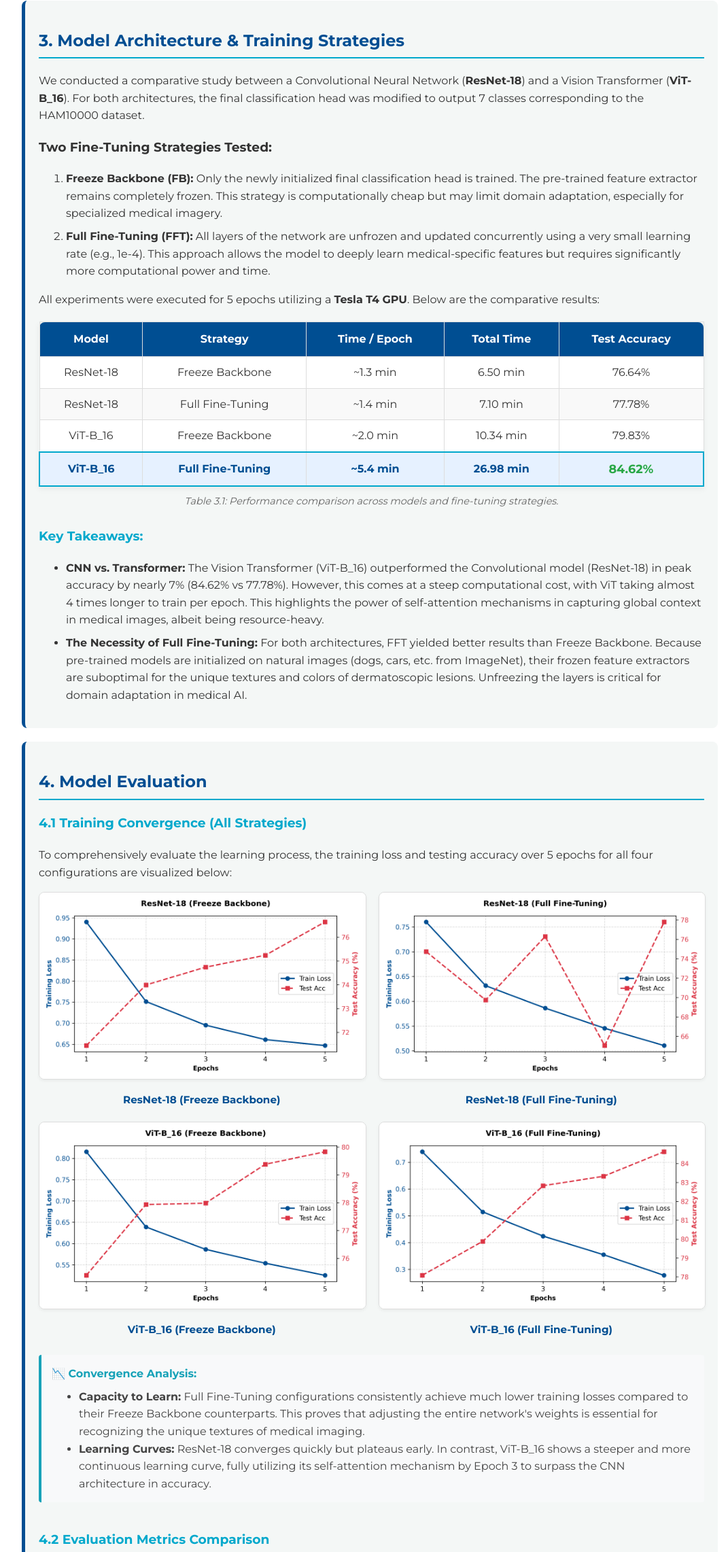
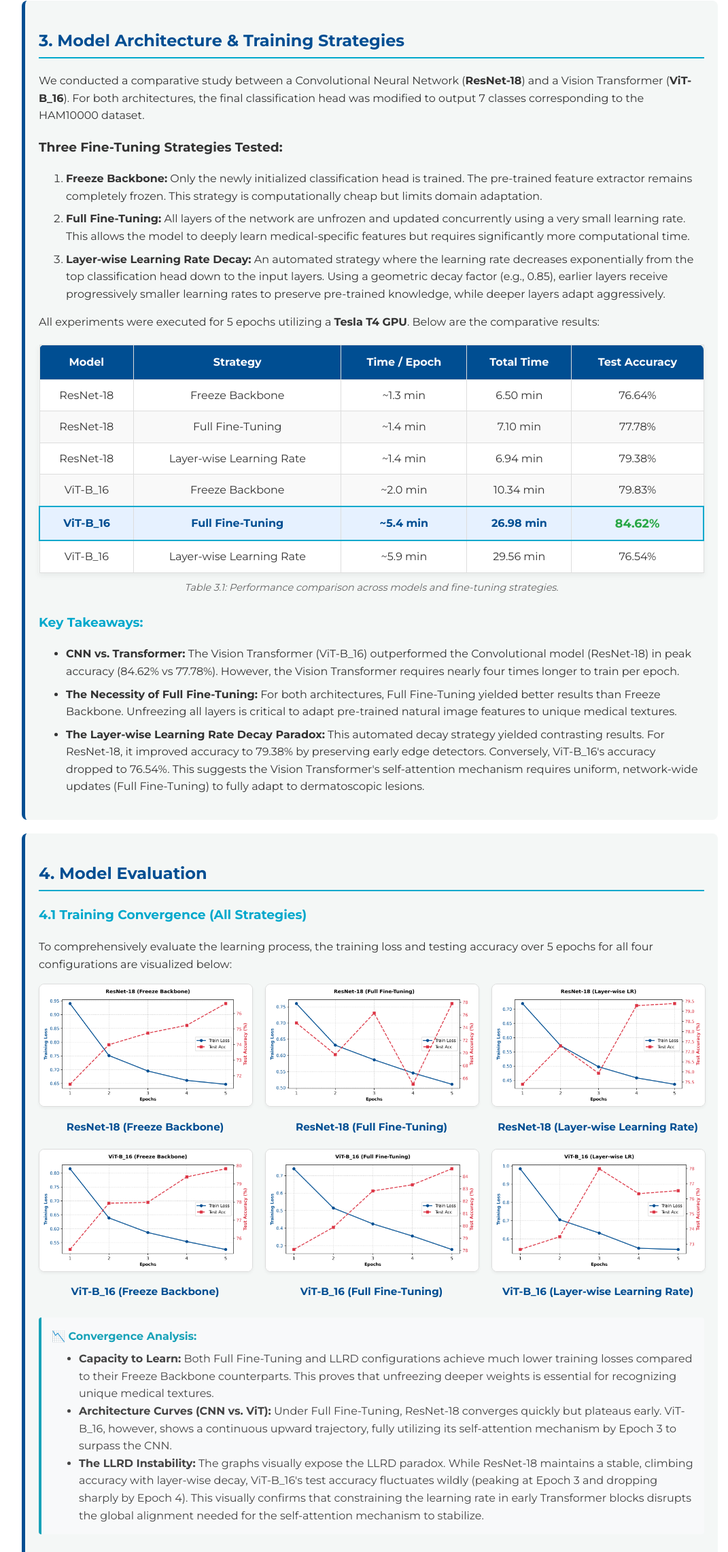
Before and after one commit to nghdunggg/deeplearningreport, a plain HTML site: page image.html in a window 1280 px wide. Shown: the part 3229-5512 px from the top of the page at 68% size, without its empty margins (96-1167 px from the left). Drawn offline with Linux system fonts and the light colour scheme.

Commit message:
Add files via upload

```diff
--- a/image.html
+++ b/image.html
@@ -121,10 +121,11 @@
             <h2 style="color: #004e92; border-bottom: 2px solid #00a8cc; padding-bottom: 5px;">3. Model Architecture & Training Strategies</h2>
             <p>We conducted a comparative study between a Convolutional Neural Network (<strong>ResNet-18</strong>) and a Vision Transformer (<strong>ViT-B_16</strong>). For both architectures, the final classification head was modified to output 7 classes corresponding to the HAM10000 dataset.</p>
 
-            <h3>Two Fine-Tuning Strategies Tested:</h3>
+            <h3>Three Fine-Tuning Strategies Tested:</h3>
             <ol>
-                <li style="margin-bottom: 8px;"><strong>Freeze Backbone (FB):</strong> Only the newly initialized final classification head is trained. The pre-trained feature extractor remains completely frozen. This strategy is computationally cheap but may limit domain adaptation, especially for specialized medical imagery.</li>
-                <li><strong>Full Fine-Tuning (FFT):</strong> All layers of the network are unfrozen and updated concurrently using a very small learning rate (e.g., 1e-4). This approach allows the model to deeply learn medical-specific features but requires significantly more computational power and time.</li>
+                <li style="margin-bottom: 8px;"><strong>Freeze Backbone:</strong> Only the newly initialized classification head is trained. The pre-trained feature extractor remains completely frozen. This strategy is computationally cheap but limits domain adaptation.</li>
+                <li style="margin-bottom: 8px;"><strong>Full Fine-Tuning:</strong> All layers of the network are unfrozen and updated concurrently using a very small learning rate. This allows the model to deeply learn medical-specific features but requires significantly more computational time.</li>
+                <li><strong>Layer-wise Learning Rate Decay:</strong> An automated strategy where the learning rate decreases exponentially from the top classification head down to the input layers. Using a geometric decay factor (e.g., 0.85), earlier layers receive progressively smaller learning rates to preserve pre-trained knowledge, while deeper layers adapt aggressively.</li>
             </ol>
 
             <p>All experiments were executed for 5 epochs utilizing a <strong>Tesla T4 GPU</strong>. Below are the comparative results:</p>
@@ -155,6 +156,14 @@
                         <td style="padding: 10px; border: 1px solid #ddd; font-weight: 500;">77.78%</td>
                     </tr>
                     <tr style="background-color: #fff;">
+                        <td style="padding: 10px; border: 1px solid #ddd;">ResNet-18</td>
+                        <td style="padding: 10px; border: 1px solid #ddd;">Layer-wise Learning Rate</td>
+                        <td style="padding: 10px; border: 1px solid #ddd;">~1.4 min</td>
+                        <td style="padding: 10px; border: 1px solid #ddd;">6.94 min</td>
+                        <td style="padding: 10px; border: 1px solid #ddd; font-weight: 500;">79.38%</td>
+                    </tr>
+
+                    <tr style="background-color: #f9f9f9;">
                         <td style="padding: 10px; border: 1px solid #ddd;">ViT-B_16</td>
                         <td style="padding: 10px; border: 1px solid #ddd;">Freeze Backbone</td>
                         <td style="padding: 10px; border: 1px solid #ddd;">~2.0 min</td>
@@ -168,13 +177,21 @@
                         <td style="padding: 10px; border: 1px solid #ddd; font-weight: bold; color: #004e92;">26.98 min</td>
                         <td style="padding: 10px; border: 1px solid #ddd; font-weight: bold; color: #28a745; font-size: 1.1em;">84.62%</td>
                     </tr>
+                    <tr style="background-color: #fff;">
+                        <td style="padding: 10px; border: 1px solid #ddd;">ViT-B_16</td>
+                        <td style="padding: 10px; border: 1px solid #ddd;">Layer-wise Learning Rate</td>
+                        <td style="padding: 10px; border: 1px solid #ddd;">~5.9 min</td>
+                        <td style="padding: 10px; border: 1px solid #ddd;">29.56 min</td>
+                        <td style="padding: 10px; border: 1px solid #ddd; font-weight: 500;">76.54%</td>
+                    </tr>
                 </tbody>
             </table>
             <p style="text-align: center; font-size: 0.9em; color: #666; margin-top: 10px; font-style: italic;">Table 3.1: Performance comparison across models and fine-tuning strategies.</p>
             <h3 style="color: #00a8cc; margin-top: 25px;">Key Takeaways:</h3>
             <ul style="color: #333; line-height: 1.6;">
-                <li style="margin-bottom: 8px;"><strong>CNN vs. Transformer:</strong> The Vision Transformer (ViT-B_16) outperformed the Convolutional model (ResNet-18) in peak accuracy by nearly 7% (84.62% vs 77.78%). However, this comes at a steep computational cost, with ViT taking almost 4 times longer to train per epoch. This highlights the power of self-attention mechanisms in capturing global context in medical images, albeit being resource-heavy.</li>
-                <li><strong>The Necessity of Full Fine-Tuning:</strong> For both architectures, FFT yielded better results than Freeze Backbone. Because pre-trained models are initialized on natural images (dogs, cars, etc. from ImageNet), their frozen feature extractors are suboptimal for the unique textures and colors of dermatoscopic lesions. Unfreezing the layers is critical for domain adaptation in medical AI.</li>
+                <li style="margin-bottom: 8px;"><strong>CNN vs. Transformer:</strong> The Vision Transformer (ViT-B_16) outperformed the Convolutional model (ResNet-18) in peak accuracy (84.62% vs 77.78%). However, the Vision Transformer requires nearly four times longer to train per epoch.</li>
+                <li><strong>The Necessity of Full Fine-Tuning:</strong> For both architectures, Full Fine-Tuning yielded better results than Freeze Backbone. Unfreezing all layers is critical to adapt pre-trained natural image features to unique medical textures.</li>
+                <li style="margin-top: 8px;"><strong>The Layer-wise Learning Rate Decay Paradox:</strong> This automated decay strategy yielded contrasting results. For ResNet-18, it improved accuracy to 79.38% by preserving early edge detectors. Conversely, ViT-B_16's accuracy dropped to 76.54%. This suggests the Vision Transformer's self-attention mechanism requires uniform, network-wide updates (Full Fine-Tuning) to fully adapt to dermatoscopic lesions.</li>
             </ul>
         </section>
 
@@ -185,7 +202,7 @@
             <p>To comprehensively evaluate the learning process, the training loss and testing accuracy over 5 epochs for all four configurations are visualized below:</p>
 
             <style>
-                .chart-grid { display: grid; grid-template-columns: 1fr 1fr; gap: 20px; margin-top: 15px; }
+                .chart-grid { display: grid; grid-template-columns: repeat(3, 1fr); gap: 20px; margin-top: 15px; }
                 .chart-item { text-align: center; }
                 .chart-item img { max-width: 100%; border: 1px solid #ddd; border-radius: 8px; box-shadow: 0 2px 4px rgba(0,0,0,0.05); }
                 .chart-title { font-weight: bold; color: #004e92; margin-top: 10px; font-size: 0.95em; }
@@ -211,6 +228,10 @@
                     <div class="chart-title">ResNet-18 (Full Fine-Tuning)</div>
                 </div>
                 <div class="chart-item">
+                    <img src="assets/resnet_llr_hist.png" alt="ResNet LLRD">
+                    <div class="chart-title">ResNet-18 (Layer-wise Learning Rate)</div>
+                </div>
+                <div class="chart-item">
                     <img src="assets/vit_fb_hist.png" alt="ViT-B_16 FB History">
                     <div class="chart-title">ViT-B_16 (Freeze Backbone)</div>
                 </div>
@@ -218,13 +239,18 @@
                     <img src="assets/vit_fft_hist.png" alt="ViT-B_16 FFT History">
                     <div class="chart-title">ViT-B_16 (Full Fine-Tuning)</div>
                 </div>
+                <div class="chart-item">
+                    <img src="assets/vit_llr_hist.png" alt="ViT LLRD">
+                    <div class="chart-title">ViT-B_16 (Layer-wise Learning Rate)</div>
+                </div>
             </div>
 
             <div style="background-color: #f8f9fa; border-left: 4px solid #17a2b8; padding: 15px; margin-top: 25px; border-radius: 4px;">
                 <strong style="color: #17a2b8;">📉 Convergence Analysis:</strong>
                 <ul style="margin-top: 8px; margin-bottom: 0; color: #444; line-height: 1.6;">
-                    <li><strong>Capacity to Learn:</strong> Full Fine-Tuning configurations consistently achieve much lower training losses compared to their Freeze Backbone counterparts. This proves that adjusting the entire network's weights is essential for recognizing the unique textures of medical imaging.</li>
-                    <li><strong>Learning Curves:</strong> ResNet-18 converges quickly but plateaus early. In contrast, ViT-B_16 shows a steeper and more continuous learning curve, fully utilizing its self-attention mechanism by Epoch 3 to surpass the CNN architecture in accuracy.</li>
+                    <li><strong>Capacity to Learn:</strong> Both Full Fine-Tuning and LLRD configurations achieve much lower training losses compared to their Freeze Backbone counterparts. This proves that unfreezing deeper weights is essential for recognizing unique medical textures.</li>
+                    <li><strong>Architecture Curves (CNN vs. ViT):</strong> Under Full Fine-Tuning, ResNet-18 converges quickly but plateaus early. ViT-B_16, however, shows a continuous upward trajectory, fully utilizing its self-attention mechanism by Epoch 3 to surpass the CNN.</li>
+                    <li><strong>The LLRD Instability:</strong> The graphs visually expose the LLRD paradox. While ResNet-18 maintains a stable, climbing accuracy with layer-wise decay, ViT-B_16's test accuracy fluctuates wildly (peaking at Epoch 3 and dropping sharply by Epoch 4). This visually confirms that constraining the learning rate in early Transformer blocks disrupts the global alignment needed for the self-attention mechanism to stabilize.</li>
                 </ul>
             </div>
 
@@ -260,6 +286,14 @@
                         <td class="good-val-text">99.45</td>
                     </tr>
                     <tr>
+                        <td class="col-model">ResNet-18 (Layer-wise Learning Rate)</td>
+                        <td class="good-val-text">78.23</td>
+                        <td class="good-val-text">79.38</td>
+                        <td class="good-val-text">78.21</td>
+                        <td class="good-val-text">79.38</td>
+                        <td class="good-val-text">99.55</td>
+                    </tr>
+                    <tr>
                         <td class="col-model">ViT-B_16 (Freeze Backbone)</td>
                         <td class="good-val-text">78.73</td>
                         <td class="good-val-text">79.83</td>
@@ -275,6 +309,14 @@
                         <td><span class="best-val-box">84.62</span></td>
                         <td class="good-val-text">99.70</td>
                     </tr>
+                    <tr>
+                        <td class="col-model">ViT-B_16 (Layer-wise Learning Rate)</td>
+                        <td class="good-val-text">82.56</td>
+                        <td class="good-val-text">76.54</td>
+                        <td class="good-val-text">77.99</td>
+                        <td class="good-val-text">76.54</td>
+                        <td class="good-val-text">99.70</td>
+                    </tr>
                 </tbody>
             </table>
             <p style="text-align: center; font-size: 0.85em; color: #777; margin-top: 15px; font-style: italic;">Table 4.1: Comprehensive evaluation metrics. Best results are highlighted in green.</p>
@@ -282,13 +324,15 @@
             <div style="background-color: #f8f9fa; border-left: 4px solid #28a745; padding: 15px; margin-top: 20px; border-radius: 4px;">
                 <strong style="color: #28a745;">📊 Metrics Analysis:</strong>
                 <ul style="margin-top: 8px; margin-bottom: 0; color: #444; line-height: 1.6;">
-                    <li><strong>The Accuracy vs. F1-Score Gap:</strong> Across all models, the F1-Score is noticeably lower than the overall Accuracy (e.g., 83.39% vs 84.62% for ViT-B_16 FFT). This reflects the dataset's severe imbalance; the models perform exceptionally well on the majority class (Nevi) but struggle slightly with minority classes, which drags down the weighted F1-Score.</li>
-                    <li><strong>Clinical Potential (Top-5 Accuracy):</strong> Remarkably, all models achieve nearly <strong>100% Top-5 Accuracy</strong>. In a clinical setting, this means the true disease is almost guaranteed to be within the model's top 5 predictions. Therefore, the AI can serve as a highly effective diagnostic support tool, helping dermatologists safely narrow down possibilities and significantly reducing the risk of missed diagnoses.</li>                </ul>
+                    <li><strong>The Accuracy vs. F1-Score Gap:</strong> Across all models, the F1-Score is noticeably lower than the overall Accuracy (e.g., 83.39% vs 84.62% for ViT-B_16 Full Fine-Tuning). This reflects the dataset's severe imbalance; the models perform exceptionally well on the majority class (Nevi) but struggle slightly with minority classes, which drags down the weighted F1-Score.</li>
+                    <li><strong>Clinical Potential (Top-5 Accuracy):</strong> Remarkably, all models achieve nearly <strong>100% Top-5 Accuracy</strong>. In a clinical setting, this means the true disease is almost guaranteed to be within the model's top 5 predictions. Therefore, the AI can serve as a highly effective diagnostic support tool, helping dermatologists safely narrow down possibilities and significantly reducing the risk of missed diagnoses.</li>
+                    <li style="margin-top: 8px;"><strong>LLRD's Impact on F1-Score:</strong> For ResNet-18, the Layer-wise LR strategy not only improved overall accuracy but also provided a noticeable boost to the F1-Score (from 75.96% to 78.21%), indicating a more balanced recognition of minority classes. Conversely, ViT-B_16 saw a drop in both Accuracy and F1-Score, reinforcing that its self-attention blocks need uniform unfreezing to properly capture minority class features.</li>
+                </ul>
             </div>
         </section>
 
         <section class="card">
-            <h2 style="color: #004e92; border-bottom: 2px solid #00a8cc; padding-bottom: 5px;">5. Error Analysis & Clinical Limitations (Extension)</h2>
+            <h2 style="color: #004e92; border-bottom: 2px solid #00a8cc; padding-bottom: 5px;">5. Error Analysis & Clinical Limitations</h2>
             <p>To fulfill the extension requirement and deeply understand the model's behavior beyond aggregate metrics, we performed an error analysis on the best model (<strong>ViT-B_16 Full Fine-Tuning</strong>). We focus on categorizing misclassifications and analyzing the clinical risks associated with the dataset's severe imbalance.</p>
 
             <h3 style="color: #00a8cc;">5.1 Confusion Matrix Analysis</h3>
@@ -332,7 +376,7 @@
     </div>
 
     <footer style="text-align: center; padding: 20px; color: #777;">
-        © 2026 Nguyễn Hoàng Dung - 2252109 - HCMUT
+        © 2026 Dinh Tien - 2353174 - HCMUT
     </footer>
 </body>
 </html>
```
Also changed, not shown: assets/resnet_llr_hist.png (added), assets/vit_llr_hist.png (added).
